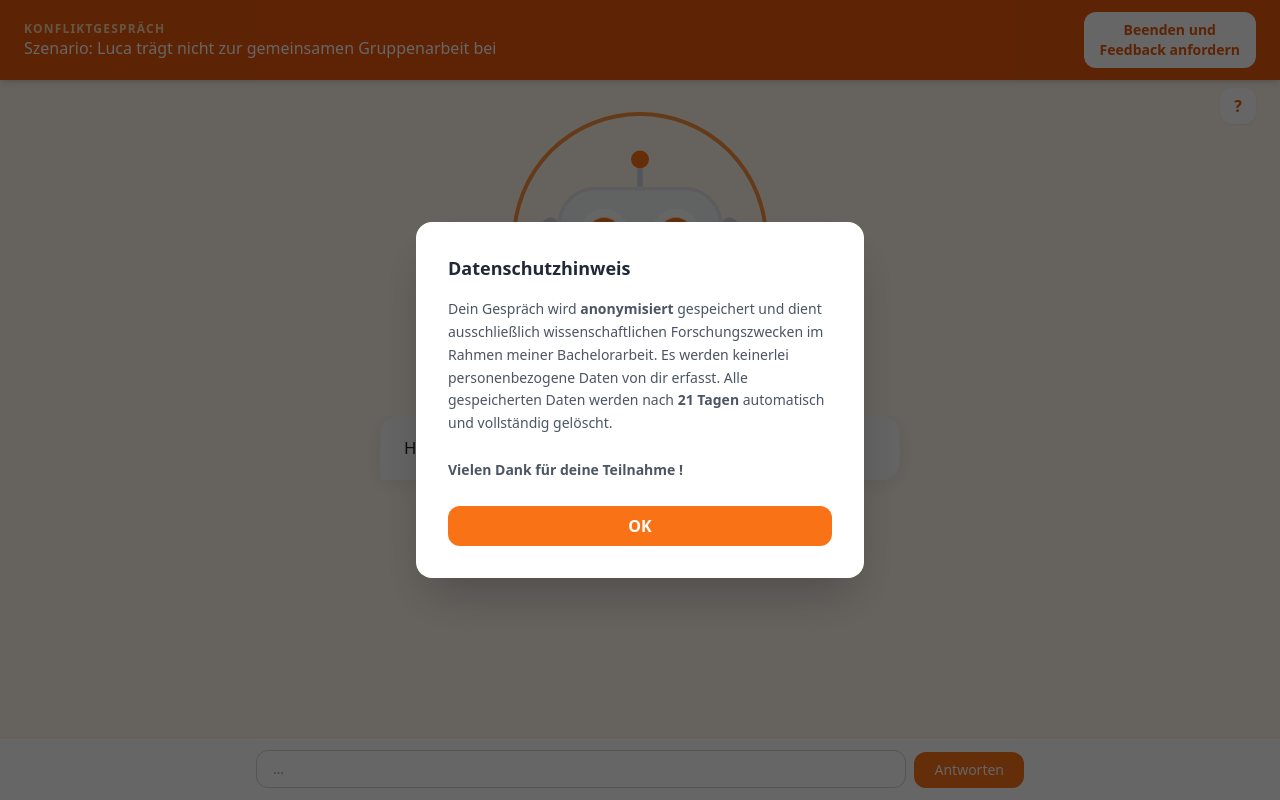
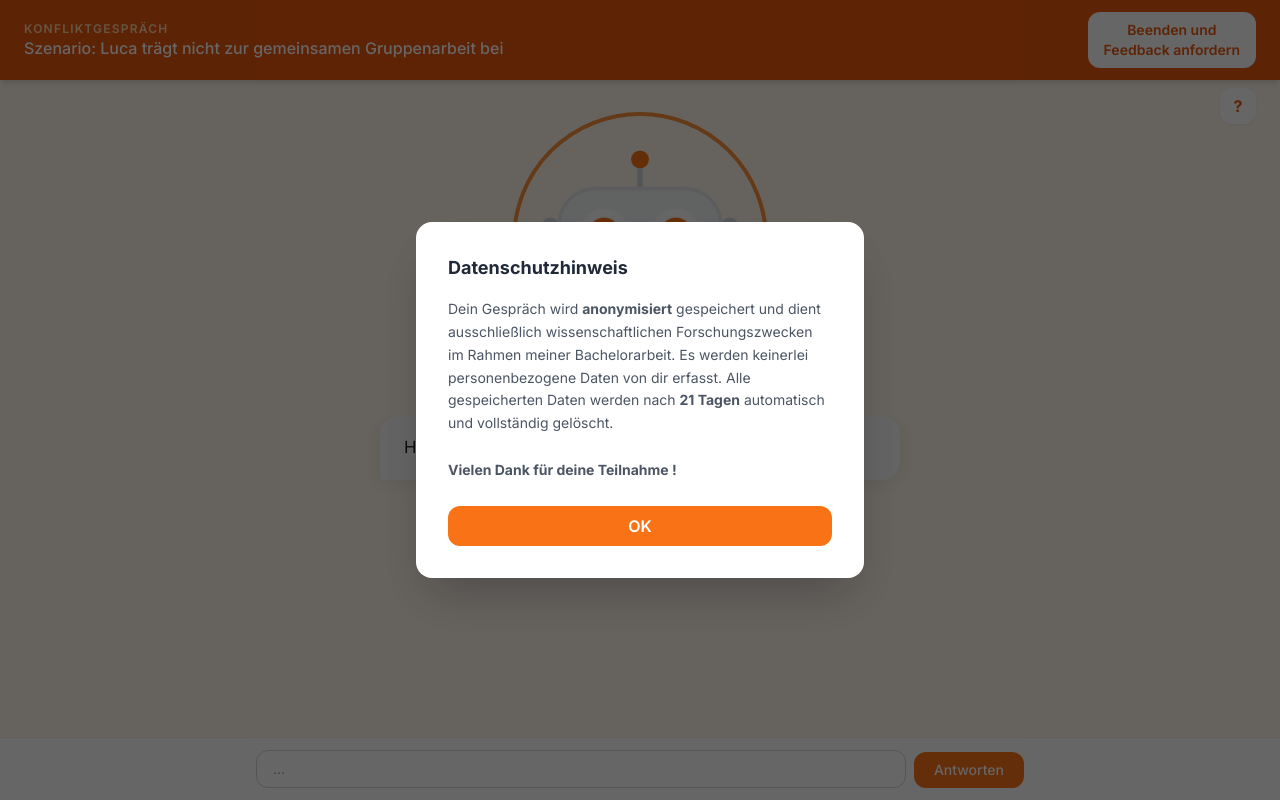
Before and after one commit to GwynethSamanthaBinz/BAConversationalAgent, a website: page index.html in a window 1280 px wide. Drawn offline with nearby package versions, Linux system fonts and the light colour scheme; no server answers.

Commit message:
schriftart einheitlich auf google inter gesetzt

```diff
--- a/index.html
+++ b/index.html
@@ -4,6 +4,9 @@
     <meta charset="UTF-8" />
     <meta name="viewport" content="width=device-width, initial-scale=1.0" />
     <title>Conversational Agent – Bachelorarbeit</title>
+    <link rel="preconnect" href="https://fonts.googleapis.com" />
+    <link rel="preconnect" href="https://fonts.gstatic.com" crossorigin />
+    <link href="https://fonts.googleapis.com/css2?family=Inter:wght@400;500;600;700&display=swap" rel="stylesheet" />
     <script src="https://cdn.tailwindcss.com"></script>
     <link rel="stylesheet" href="style.css" />
   </head>
--- a/style.css
+++ b/style.css
@@ -65,6 +65,7 @@
 */
 body {
   height: 100dvh;
+  font-family: 'Inter', ui-sans-serif, system-ui, sans-serif;
 }
 
 /* ── Roboter-Animationen ─────────────────────────────────────── */
```
